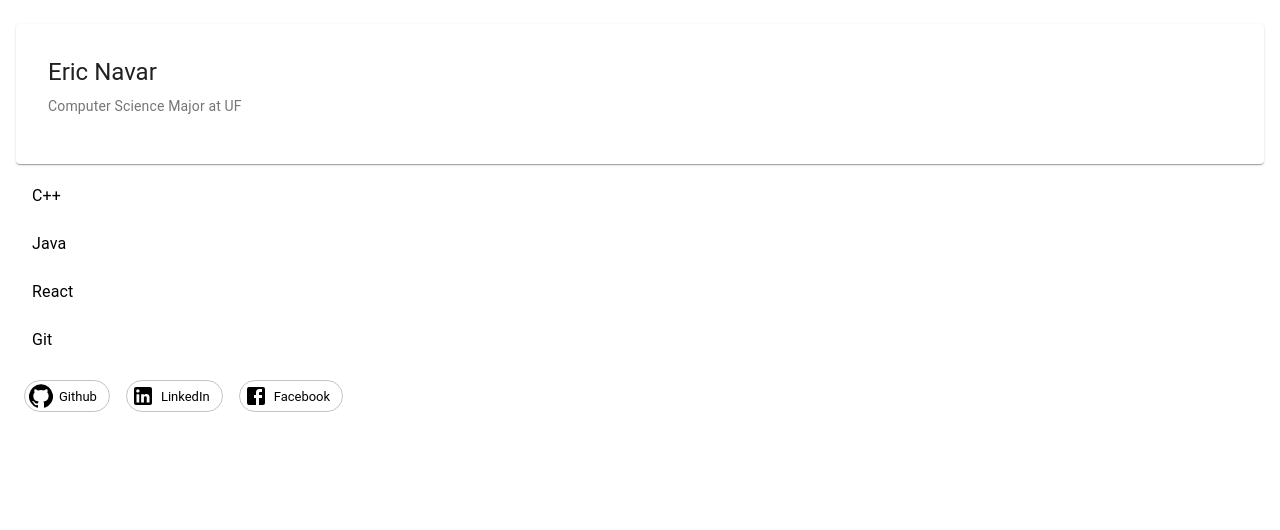
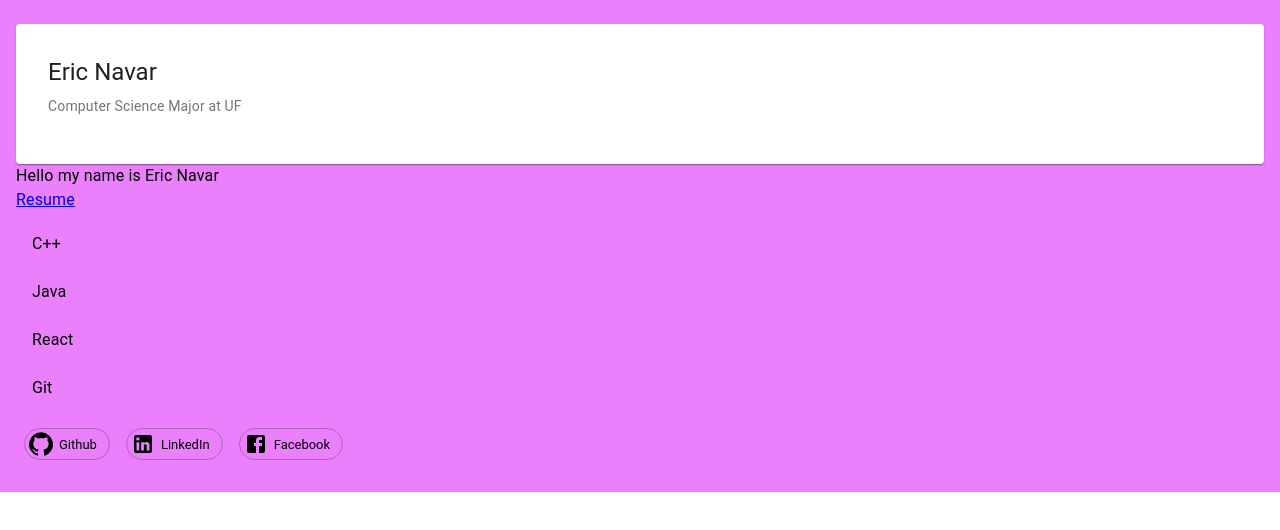
Before and after one commit to EricNavar/personal-website, a React (Create React App) app: page / in a window 1280 px wide. Shown: the top 530 px of the page. Built offline with nearby package versions, Linux system fonts and the light colour scheme.

Commit message:
add PersonalStatement.js add PersonalStatement  tag to FontPage add my resume pdf

```diff
--- a/src/FrontPage.js
+++ b/src/FrontPage.js
@@ -2,11 +2,13 @@ import React from 'react';
 import { makeStyles } from '@material-ui/core/styles';
 import WebsiteLinks from './WebsiteLinks';
 import SkillList from './SkillList';
-import ProfilePic from './ProfilePic'
+import ProfilePic from './ProfilePic';
+import PersonalStatement from './PersonalStatement';
 
 const useStyles = makeStyles(theme => ({
     root: {
       padding: theme.spacing(3, 2),
+      backgroundColor: '#ea80fc',
     },
 }));
 
@@ -15,6 +17,7 @@ function FrontPage(props) {
     return (
         <div className={classes.root}>
             <ProfilePic/>
+            <PersonalStatement/>
             <SkillList/>
             <WebsiteLinks/>
         </div>
--- /dev/null
+++ b/src/PersonalStatement.js
@@ -0,0 +1,16 @@
+import React from 'react';
+import Typography from '@material-ui/core/Typography';
+import { makeStyles } from '@material-ui/core/styles';
+
+export default function PersonalStatement(props) {
+  return (
+    <div>
+        <Typography component="h3">
+          Hello my name is Eric Navar
+        </Typography>
+        <Typography component="h3">
+          <a href="./images/ProfilePic.jpg" download>Resume</a>
+        </Typography>
+    </div>
+  );
+}
```
Also changed, not shown: 1 other file (tests, documents, lock files or other folders).
